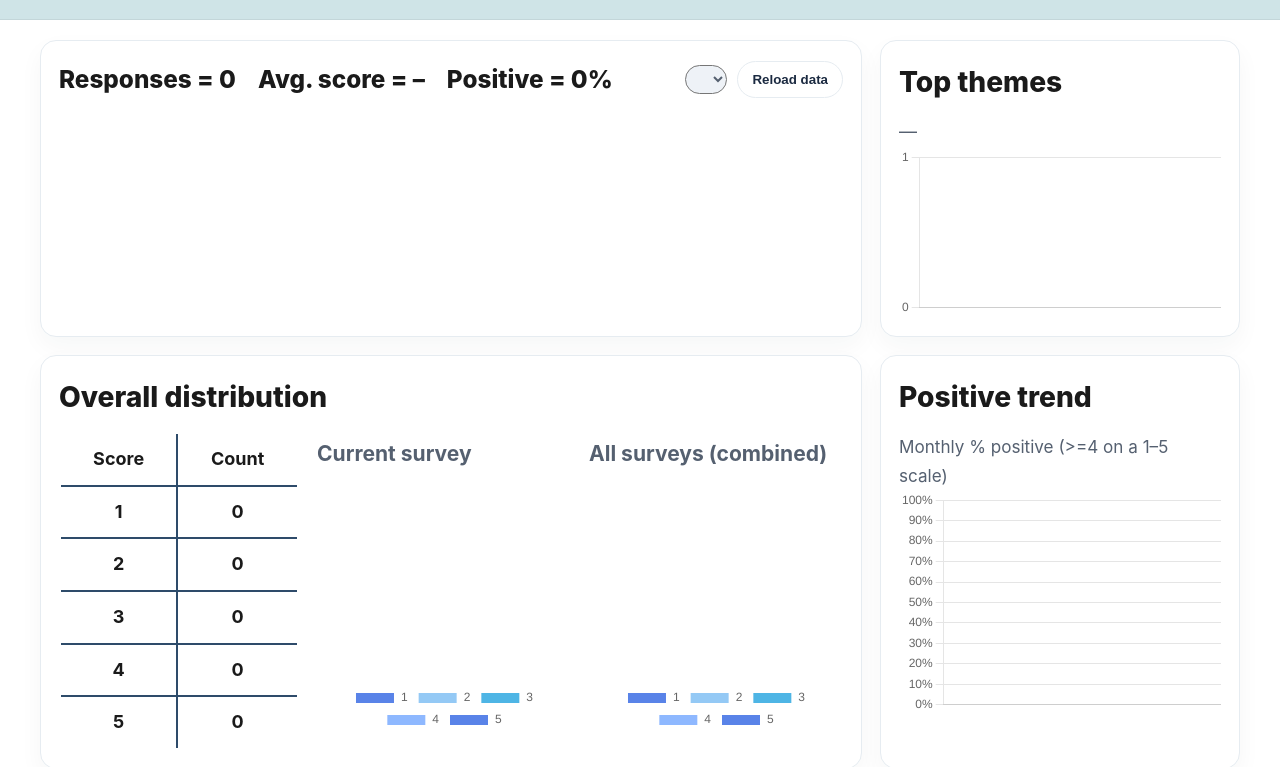
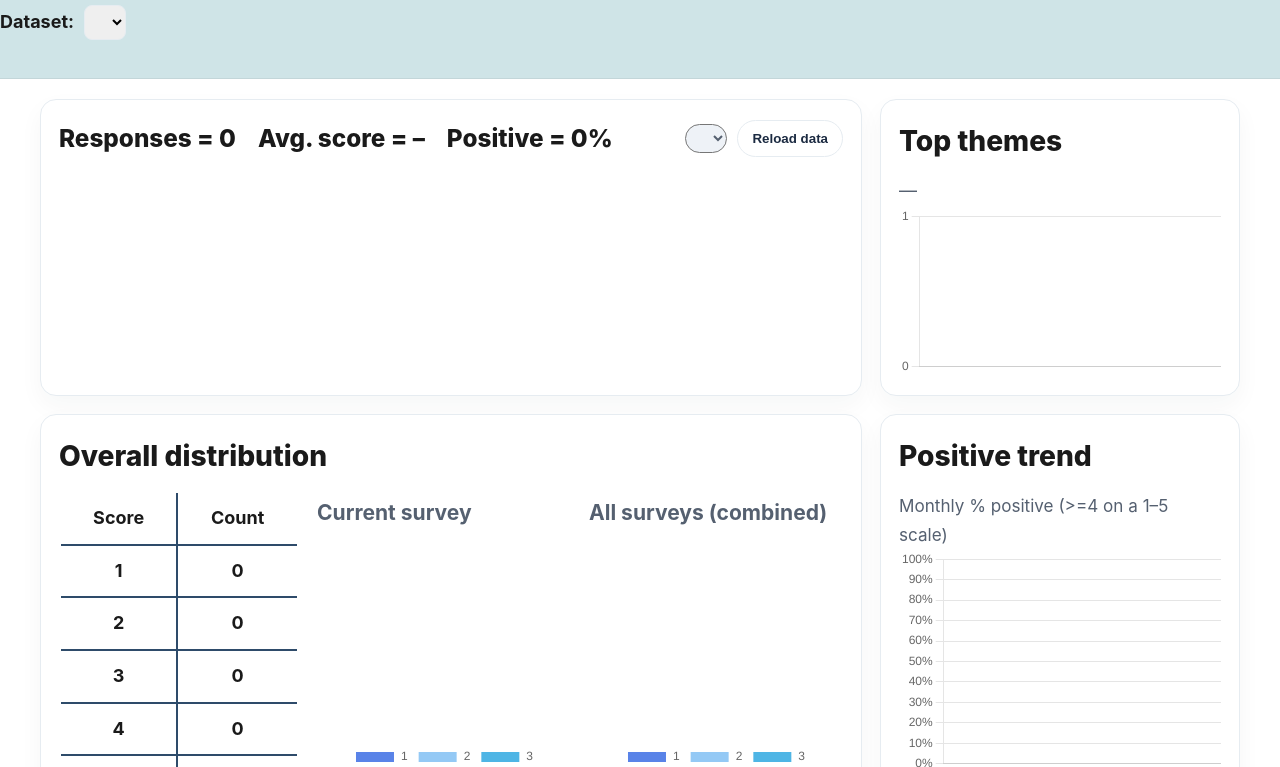
Before and after one commit to ireacch/ireacch.github.io, a plain HTML site: page dashboard.html in a window 1280 px wide. Shown: the part 106-873 px from the top of the page. Drawn offline with nearby package versions, Linux system fonts and the light colour scheme; files that its build step writes are made by us from their sources.

Commit message:
Update dashboard.html

```diff
--- a/dashboard.html
+++ b/dashboard.html
@@ -69,6 +69,13 @@
       <h1 class="h1">Dashboard <span class="pill">beta</span></h1>
       <div class="sub">Live view of micro-survey responses (from CSV exports in your repo) + AI insights.</div>
     </div>
+    <div style="display:flex;align-items:center;gap:10px;margin:8px 0 16px">
+  <label for="datasetPicker" style="font-weight:700">Dataset:</label>
+  <select id="datasetPicker" style="padding:8px 10px;border:1px solid #e6ecf1;border-radius:8px">
+    <!-- options auto-filled from datasets.json -->
+  </select>
+</div>
+
   </header>
 
   <main class="wrap" style="margin:20px auto 40px">
```
